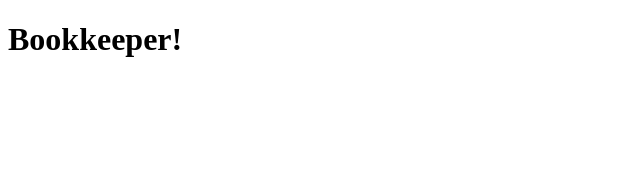
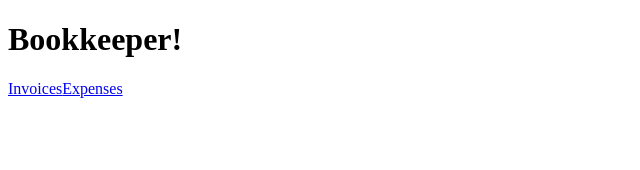
Before and after one commit to EvanN148/react-router-demo, a JavaScript app: page / in a window 1280 px wide. Shown: the top 170 px of the page, without its empty margins (0-640 px from the left). Built offline with nearby package versions, Linux system fonts and the light colour scheme.

Commit message:
imported BrowserRouter into index.js and Link into App.js. Invoices and Expenses links working.

```diff
--- a/src/App.js
+++ b/src/App.js
@@ -1,7 +1,13 @@
+import { Link } from 'react-router-dom'
+
 export default function App() {
   return (
     <div>
       <h1>Bookkeeper!</h1>
+      <nav >
+        <Link to="/invoices" >Invoices</Link>
+        <Link to="/expenses" >Expenses</Link>
+      </nav>
     </div>
   );
 }
--- a/src/index.js
+++ b/src/index.js
@@ -1,7 +1,13 @@
-import ReactDOM from "react-dom/client";
-import App from "./App";
+import ReactDOM from 'react-dom/client'
+import { BrowserRouter } from 'react-router-dom'
+import App from "./App"
 
 const root = ReactDOM.createRoot(
   document.getElementById("root")
-);
-root.render(<App />);
+)
+
+root.render(
+  <BrowserRouter>
+    <App />
+  </BrowserRouter>
+)
```
Also changed, not shown: 1 other file (tests, documents, lock files or other folders).
